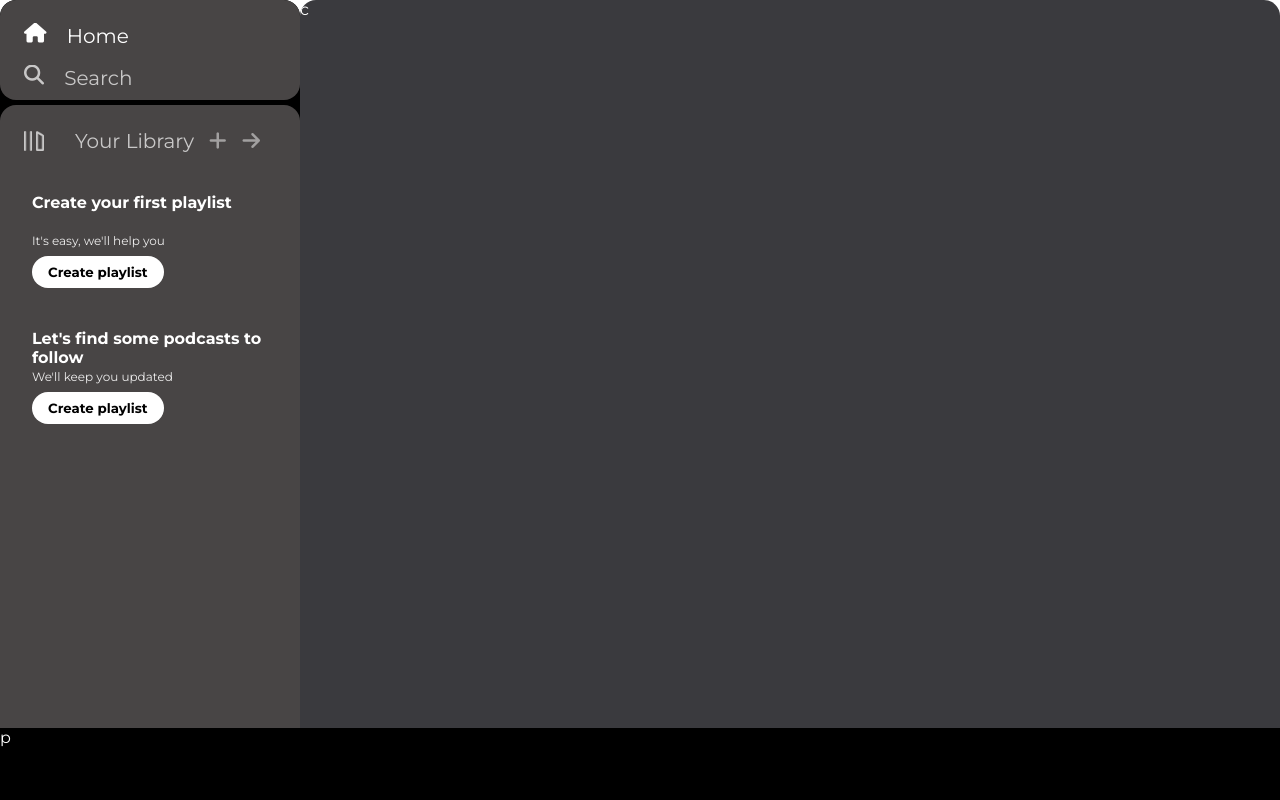
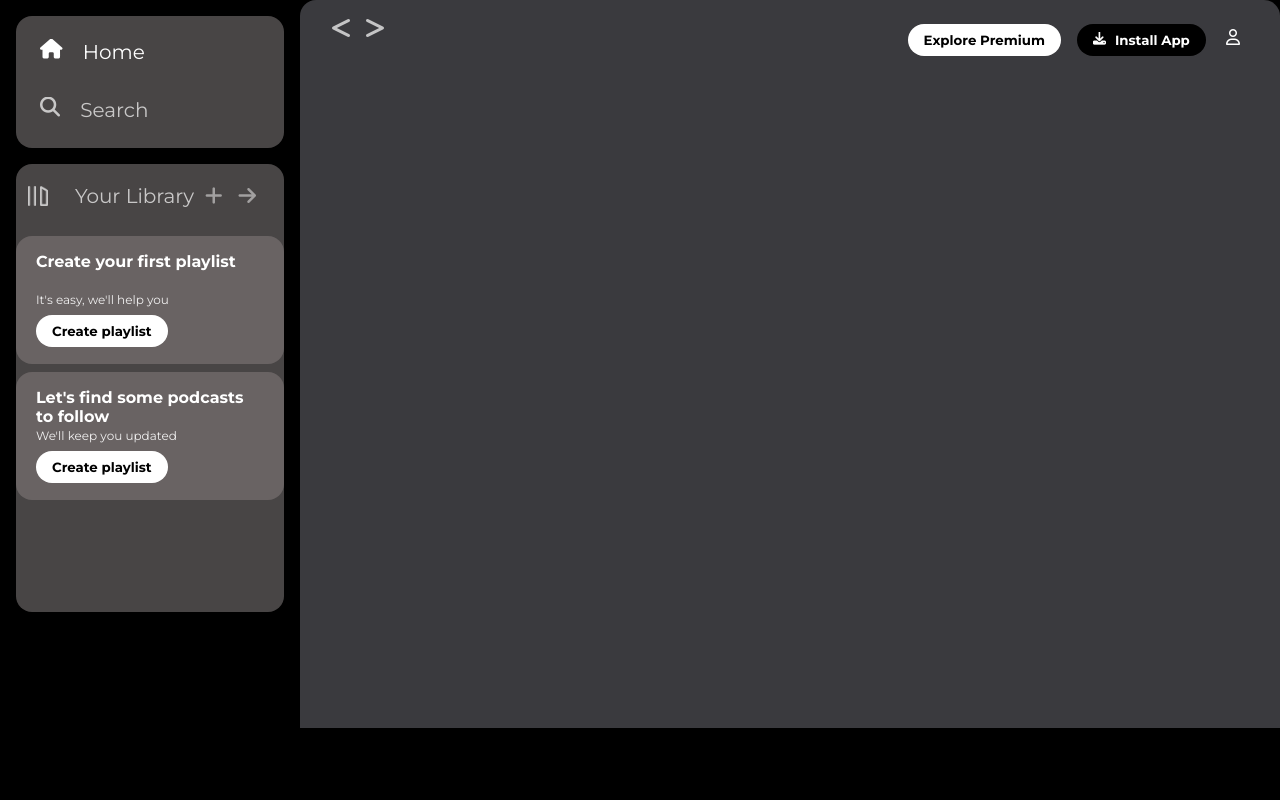
Before and after one commit to SourabhK08/CSS-Projects, a plain HTML site: page Spotify Colne/index.html in a window 1280 px wide. Drawn offline with Linux system fonts and the light colour scheme.

Commit message:
sticky navbar created

```diff
--- a/Spotify Colne/index.html
+++ b/Spotify Colne/index.html
@@ -1,8 +1,10 @@
 <!DOCTYPE html>
 <html lang="en">
+
 <head>
     <meta charset="UTF-8">
     <meta name="viewport" content="width=device-width, initial-scale=1.0">
+    <meta http-equiv="X-UA-Compatible" content="ie=edge">
     <title>Spotify - Web Player: Music for everyone</title>
     <link rel="icon" href="./assets/logo.png">
     <link rel="stylesheet" href="style.css">
@@ -11,51 +13,72 @@
     <link rel="preconnect" href="https://fonts.gstatic.com" crossorigin>
     <link href="https://fonts.googleapis.com/css2?family=Montserrat:ital,wght@0,100..900;1,100..900&display=swap" rel="stylesheet">
 </head>
+
 <body>
     <div class="main">
         <div class="sidebar">
             <div class="nav">
                 <div class="nav-option" style="opacity: 1;">
                     <i class="fa-solid fa-house"></i>
-                    <a href="#"  >Home</a>
+                    <a href="#">Home</a>
                 </div>
                 <div class="nav-option">
                     <i class="fa-solid fa-magnifying-glass"></i>
                     <a href="#">Search</a>
                 </div>
             </div>
-            <div class="lib-boxes ">
+            <div class="lib-boxes">
                 <div class="opt nav-option">
                     <img src="./assets/library_icon.png" alt="">
                     <a href="#">Your Library</a>
                     <div class="icons">
                         <i class="fa-solid fa-plus"></i>
-                    <i class="fa-solid fa-arrow-right"></i></div>
+                        <i class="fa-solid fa-arrow-right"></i>
+                    </div>
                 </div>
 
-                <div class="box"  >
+                <div class="box">
                     <p class="box-p1">Create your first playlist</p>
                     <p class="box-p2">It's easy, we'll help you</p>
                     <button class="badge">
                         Create playlist
                     </button>
                 </div>
-                <div class="box"  >
+                <div class="box">
                     <p class="box-p1">Let's find some podcasts to follow</p>
                     <p class="box-p2">We'll keep you updated</p>
                     <button class="badge">
                         Create playlist
                     </button>
                 </div>
+            </div>
+        </div>
 
-
-
-
+        <div class="main-cont">
+            <div class="sticky-nav">
+                <div class="icons" style="font-size: 1.5rem; margin-left:1rem; ">
+                    <i class="fa-solid fa-less-than"></i>
+                    <i class="fa-solid fa-greater-than" ></i>
+                </div>
+                <div class="btns">
+                    <button class="badge hide " >Explore Premium</button>
+                    <div class="install" >
+                        <button class="badge" style="background-color: black; color:white" >
+                            <i class="fa-solid fa-download" style="color: #fefefe; margin-right:5px; "></i>
+                            Install App</button>
+                            <i class="fa-regular fa-user"></i>
+                    </div>
+                </div>
+            </div>
+            <div class="cards">
 
             </div>
         </div>
-        <div class="main-cont">c</div>
-        <div class="music-player">p</div>
+
+        <div class="music-player">
+
+        </div>
     </div>
 </body>
+
 </html>
--- a/Spotify Colne/style.css
+++ b/Spotify Colne/style.css
@@ -1,128 +1,142 @@
-*{
-    margin:0;
-    padding:0;
+* {
+    margin: 0;
+    padding: 0;
     box-sizing: border-box;
-    font-family: 'Montserrat';
-
+    font-family: 'Montserrat', sans-serif;
     color: white;
-    overflow: hidden; /* hide scrollbars*/
+    overflow: hidden; /* Hide scrollbars */
 }
 
-.main{
+*::selection{
+    background-color: #73c26c;
+}
+body{
+    background-color: #000000;
+}
+.main {
     display: flex;
     height: 100vh;
-
-
 }
 
-.sidebar{
+.sidebar {
     background-color: rgb(58, 58, 62);
-    width:300px;
-    border-radius: 1rem; /*16px*/
-
+    width: 300px;
+    position: fixed;
+    top: 0;
+    left: 0;
+    bottom: 0;
+    border-radius: 1rem; /* 16px */
     background-color: black;
-
-}
-.main-cont{
-    background-color: rgb(58, 58, 62);
-    flex:1; /*this means to give rest space i.e not occupied by sidebar (baki bachi hui sare jaghe isko mil jaye) shorthand for grow,shrink and basis*/
-    border-radius: 1rem; /*16px*/
-    overflow: auto; /* we need to scroll here */
-
+    padding: 1rem;
+    overflow-y: auto; /* allows scrolling if sidebar content overflows */
 }
 
-.music-player{
+.main-cont {
+    margin-left: 300px; /* To ensure content is not hidden behind sidebar */
+    background-color: rgb(58, 58, 62);
+    flex: 1; /*this means to give rest space i.e not occupied by sidebar (baki bachi hui sare jaghe isko mil jaye) shorthand for grow,shrink and basis*/
+    border-radius: 1rem;
+    overflow: auto; /* Allows scrolling in the main content */
+    padding: 1rem;
+}
+
+.music-player {
     background-color: black;
-    position:fixed;
+    position: fixed;
     bottom: 0;
+    left: 0;
     width: 100%;
     height: 72px;
+    padding: 1rem;
 }
 
-.nav-option a{
+.nav-option a {
     text-decoration: none;
-
 }
 
-.nav{
+.nav {
     display: flex;
     flex-direction: column;
     justify-content: center;
-    height: 100px;
-    padding: 0.5rem 0.75rem; /* 8px 12px */
-    border-radius: 1rem;;
+    padding: 0.5rem 0.75rem;
+    border-radius: 1rem;
     background-color: #484545;
 }
 
-.nav-option{
+.nav-option {
     line-height: 40px;
     opacity: 0.7;
     padding: 0.5rem 0.75rem;
 }
-.nav-option:hover{
+
+.nav-option:hover {
     opacity: 1;
 }
 
-.nav-option i{
+.nav-option i {
     font-size: 1.25rem;
 }
 
-.nav-option a{
+.nav-option a {
     font-size: 1.25rem;
     margin-left: 1rem;
 }
 
-.lib-boxes{
-    padding: 0.5rem 0.75rem;
-    margin-top: 0.3rem;
+.lib-boxes {
+    margin-top: 1rem;
+    background-color: #484545;
     border-radius: 1rem;
-    height: 100%;
-    background-color: #484545;
+   height: 28rem;
 }
-.opt{
+
+.opt {
     display: flex;
     justify-content: space-between;
     align-items: center;
+    padding: 0.75rem;
 }
 
-
-.opt img{
+.opt img {
     height: 1.25rem;
     width: 1.25rem;
 }
 
-.icons{
+.icons {
     font-size: 1.25rem;
-   display: flex;
+    display: flex;
+}
+
+.icons i {
+    opacity: 0.7;
+    margin-right: 1rem;
+}
+.icons i:hover {
+    opacity: 1;
 
 }
 
-.icons i{
-    opacity: 0.7;
-    margin-right: 1rem;
-}
-
-.box{
+.box {
     height: 8rem;
     display: flex;
     flex-direction: column;
-    margin:0.5rem 0 0.5rem 0;
+    margin: 0.5rem 0;
     padding: 1rem 1.25rem;
+    background-color: #696363;
+    border-radius: 1rem;
 }
 
-.box-p1{
+.box-p1 {
     font-size: 1rem;
     font-weight: 700;
-
     height: 2.5rem;
 }
-.box-p2{
+
+.box-p2 {
     font-size: 0.75rem;
     opacity: 0.9;
-
 }
 
-.badge{
+.badge {
     background-color: #fff;
     color: black;
     border: none;
@@ -133,3 +147,33 @@
     margin-top: 0.5rem;
     width: fit-content;
 }
+
+.sticky-nav{
+    display: flex;
+    position:sticky;
+    top: 0;
+    justify-content: space-between;
+
+    background-color: rgb(58, 58, 62);
+
+}
+
+.btns{
+    display: flex;
+    justify-content: center;
+    align-items: center;
+    margin-right: 1.5rem;
+}
+
+.btns button{
+    margin-right: 1rem;
+}
+
+@media (max-width:1000px) {
+    .btns{
+        .hide{
+            display: none;
+        }
+
+    }
+}
```
Lines whose indentation alone changed are shown as unchanged.
